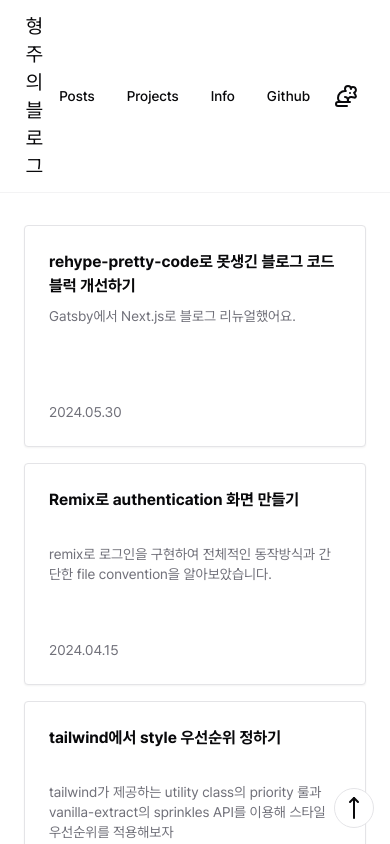
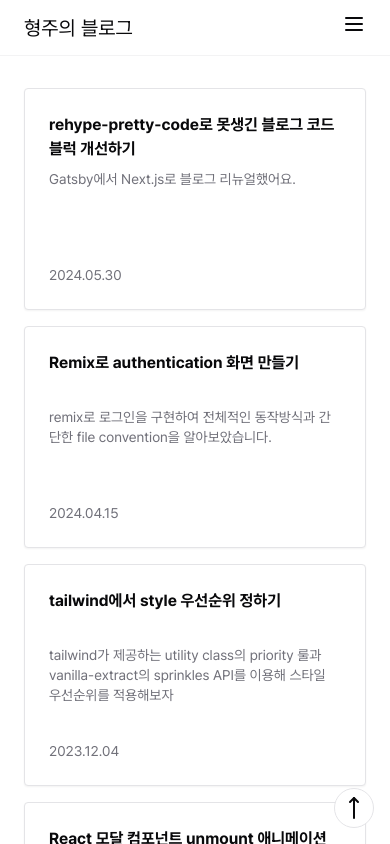
Before and after one commit to nokiahub/nokiahub.name, a Next.js app: page / in a window 390 px wide. Shown: the top 844 px of the page. Built offline with nearby package versions, Linux system fonts and the light colour scheme.

Commit message:
added side menu base

```diff
--- /dev/null
+++ b/components/burger.tsx
@@ -0,0 +1,18 @@
+"use client";
+
+import { useState } from "react";
+import RightNav from "@/components/right-nav";
+import { Menu } from "lucide-react";
+
+export default function Burger() {
+  const [open, setOpen] = useState(false);
+
+  return (
+    <>
+      <button onClick={() => setOpen(true)}>
+        <Menu />
+      </button>
+      {open && <RightNav onClose={() => setOpen(false)} />}
+    </>
+  );
+}
--- a/components/header.tsx
+++ b/components/header.tsx
@@ -1,10 +1,11 @@
 import Link from "next/link";
-import ThemeSwitchToggle from "./theme-switch-toggle";
-import { Button } from "@/components/ui/button";
+import Nav from "@/components/nav";
+import Burger from "@/components/burger";
+import { cn } from "@/lib/utils";
 
 export const Header = () => {
   return (
-    <nav
+    <div
       className={
         "sticky top-0 flex items-center justify-between border-b border-border/45 bg-background px-6 py-3"
       }
@@ -12,33 +13,12 @@ export const Header = () => {
       <Link className={"text-end text-xl"} href={"/"}>
         형주의 블로그
       </Link>
-      <div className={"flex items-center"}>
-        <Button asChild variant={"ghost"}>
-          <Link href={"/posts"} aria-label={"posts"}>
-            Posts
-          </Link>
-        </Button>
-        <Button variant={"ghost"} asChild>
-          <Link href={"/projects"} aria-label={"projects"}>
-            Projects
-          </Link>
-        </Button>
-        <Button asChild variant={"ghost"} aria-label={"more about me"}>
-          <Link href="/about" aria-label="about me">
-            Info
-          </Link>
-        </Button>
-        <Button asChild variant={"ghost"} aria-label={"github"}>
-          <Link
-            target="_blank"
-            href="https://github.com/nokiahub"
-            aria-label="my github account"
-          >
-            Github
-          </Link>
-        </Button>
-        <ThemeSwitchToggle />
+      <div className={cn("hidden md:block")}>
+        <Nav />
       </div>
-    </nav>
+      <div className={cn("block md:hidden")}>
+        <Burger />
+      </div>
+    </div>
   );
 };
--- /dev/null
+++ b/components/nav.tsx
@@ -0,0 +1,36 @@
+import { Button } from "@/components/ui/button";
+import Link from "next/link";
+import ThemeSwitchToggle from "@/components/theme-switch-toggle";
+import { cn } from "@/lib/utils";
+
+export default function Nav() {
+  return (
+    <div className={cn("flex items-center")}>
+      <Button asChild variant={"ghost"}>
+        <Link href={"/posts"} aria-label={"posts"}>
+          Posts
+        </Link>
+      </Button>
+      <Button variant={"ghost"} asChild>
+        <Link href={"/projects"} aria-label={"projects"}>
+          Projects
+        </Link>
+      </Button>
+      <Button asChild variant={"ghost"} aria-label={"more about me"}>
+        <Link href="/about" aria-label="about me">
+          Info
+        </Link>
+      </Button>
+      <Button asChild variant={"ghost"} aria-label={"github"}>
+        <Link
+          target="_blank"
+          href="https://github.com/nokiahub"
+          aria-label="my github account"
+        >
+          Github
+        </Link>
+      </Button>
+      <ThemeSwitchToggle />
+    </div>
+  );
+}
--- /dev/null
+++ b/components/right-nav.tsx
@@ -0,0 +1,32 @@
+import Link from "next/link";
+import { cn } from "@/lib/utils";
+import { ArrowRight } from "lucide-react";
+
+type Props = {
+  onClose: () => void;
+};
+
+export default function RightNav({ onClose }: Props) {
+  return (
+    <div className={cn("fixed inset-0 backdrop-brightness-50")}>
+      <div
+        className={cn("fixed inset-y-0 right-0 w-[75%] bg-background p-4 px-6")}
+      >
+        <button onClick={onClose}>
+          <ArrowRight />
+        </button>
+        <ul>
+          <li>
+            <Link href={"/posts"}>Posts</Link>
+          </li>
+          <li>
+            <Link href={"/projects"}>Projects</Link>
+          </li>
+          <li>
+            <Link href={"/about"}>Info</Link>
+          </li>
+        </ul>
+      </div>
+    </div>
+  );
+}
```
